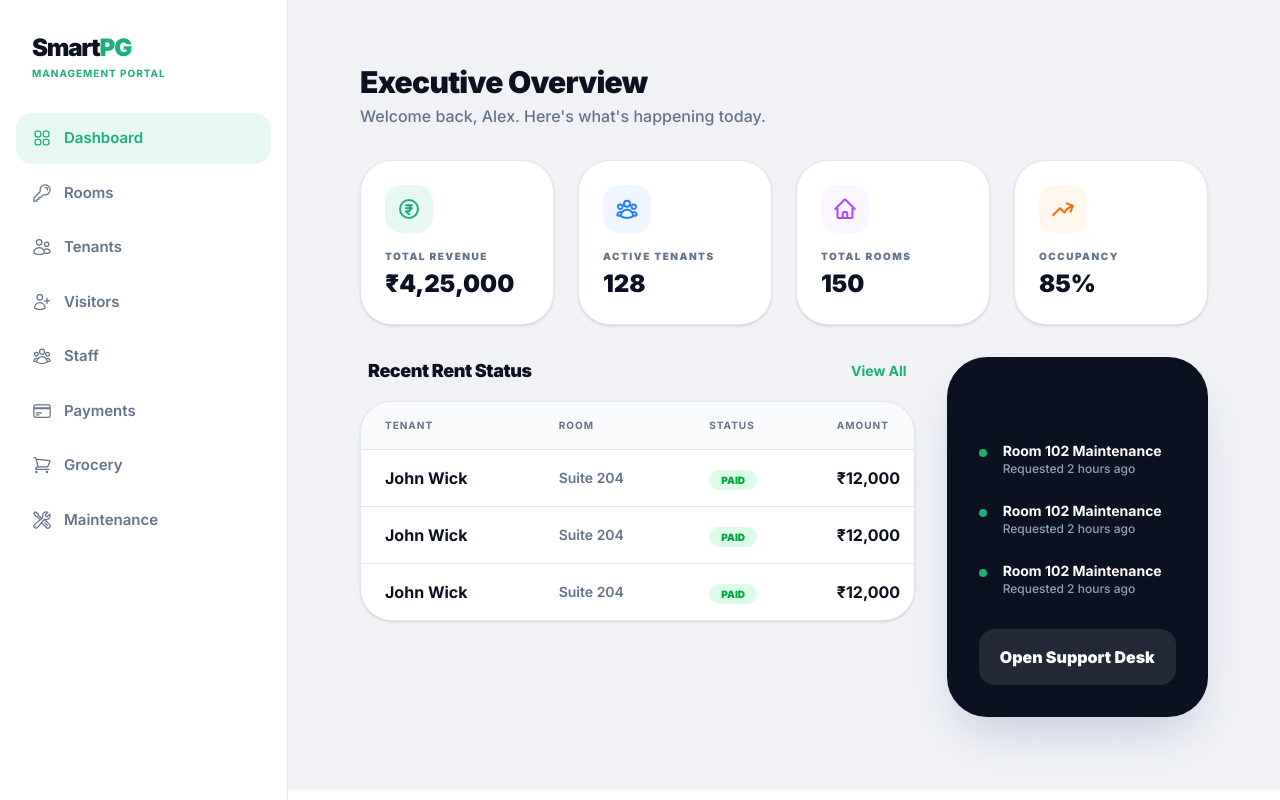
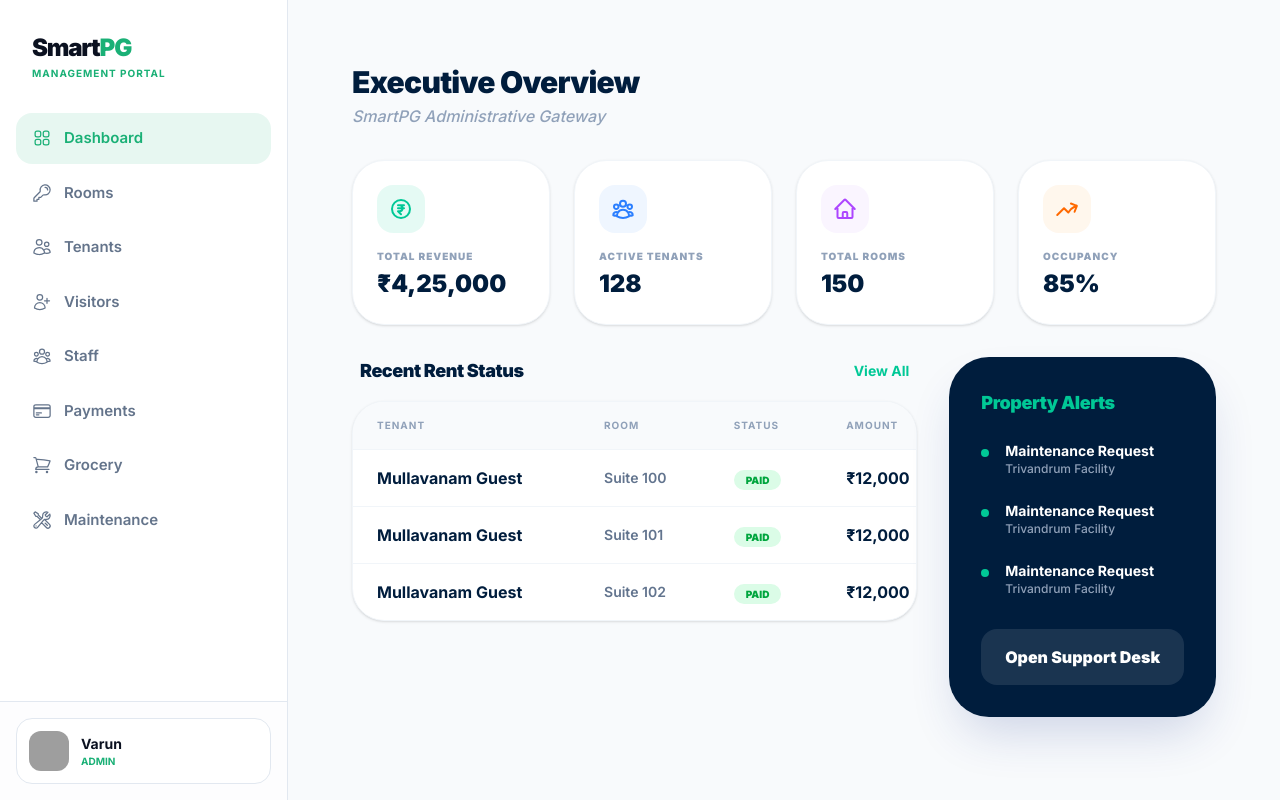
Before and after one commit to varuncareergize/smart-pg-portal-, a React (Vite) app: page /dashboard in a window 1280 px wide. Shown: the top 800 px of the page. Built offline with nearby package versions, Linux system fonts and the light colour scheme; grey boxes are pictures that could not be loaded.

Commit message:
bug_fixed

```diff
--- a/src/components/Layout.jsx
+++ b/src/components/Layout.jsx
@@ -1,34 +1,15 @@
 import React from 'react';
 import { Outlet } from 'react-router-dom';
-import Sidebar from './Sidebar';
-import Footer from './Footer'; // Added Footer reference
+import Sidebar from './Sidebar'; // Your sidebar component
 
 export default function Layout() {
   return (
-    // 1. Added dark:bg-[#000814] for the global background
-    // 2. Added dark:text-slate-200 to set a default light text color for dark mode
-    <div className="flex min-h-screen bg-[#F0F2F5] dark:bg-[#000814] text-slate-900 dark:text-slate-200 transition-colors duration-300">
-
-      {/* Sidebar - Positioned fixed or sticky depending on your CSS */}
+    <div className="flex min-h-screen bg-slate-50">
       <Sidebar />
-
-      {/* Main Content Area */}
-      <div className="flex-1 flex flex-col min-h-screen overflow-hidden">
-        <main className="flex-1 overflow-y-auto bg-transparent p-4 lg:p-8">
-          {/*
-             The Outlet renders your pages like Visitors, Dashboard, etc.
-             Setting bg-transparent here ensures the dark:bg-[#000814] from
-             the parent div shows through.
-          */}
-          <Outlet />
-        </main>
-
-        {/*
-           Including the Footer here ensures it stays at the bottom of
-           the content area for every page.
-        */}
-        <Footer />
-      </div>
+      <main className="flex-1 p-8">
+        {/* THIS IS CRITICAL: Without Outlet, child pages won't show */}
+        <Outlet />
+      </main>
     </div>
   );
 }
--- a/src/pages/Dashboard.jsx
+++ b/src/pages/Dashboard.jsx
@@ -1,47 +1,44 @@
 import React from 'react';
-import { useNavigate } from 'react-router-dom'; // 1. Import useNavigate
+import { useNavigate } from 'react-router-dom';
 import {
   CurrencyRupeeIcon, UserGroupIcon, HomeIcon,
-  ArrowTrendingUpIcon, EllipsisHorizontalIcon
+  ArrowTrendingUpIcon
 } from '@heroicons/react/24/outline';
 
 const stats = [
-  // 2. Added 'path' property to each stat
-  { label: 'Total Revenue', val: '₹4,25,000', icon: CurrencyRupeeIcon, color: 'text-sg-green', bg: 'bg-sg-green/10', path: '/payments' },
+  { label: 'Total Revenue', val: '₹4,25,000', icon: CurrencyRupeeIcon, color: 'text-[#00C896]', bg: 'bg-[#00C896]/10', path: '/payments' },
   { label: 'Active Tenants', val: '128', icon: UserGroupIcon, color: 'text-blue-500', bg: 'bg-blue-50', path: '/tenants' },
   { label: 'Total Rooms', val: '150', icon: HomeIcon, color: 'text-purple-500', bg: 'bg-purple-50', path: '/rooms' },
   { label: 'Occupancy', val: '85%', icon: ArrowTrendingUpIcon, color: 'text-orange-500', bg: 'bg-orange-50', path: '/analytics' },
 ];
 
 export default function Dashboard() {
-  const navigate = useNavigate(); // 3. Initialize navigation
+  const navigate = useNavigate();
 
   return (
-    <div className="container-custom space-y-8">
+    <div className="max-w-7xl mx-auto px-4 sm:px-6 lg:px-8 space-y-8">
       {/* Header */}
       <div className="flex flex-col gap-1 pt-8">
-        <h2 className="text-3xl font-black text-sg-navy">Executive Overview</h2>
-        <p className="text-sg-text-muted font-medium">Welcome back, Alex. Here's what's happening today.</p>
+        <h2 className="text-3xl font-black text-[#001D3D]">Executive Overview</h2>
+        <p className="text-slate-400 font-medium italic">SmartPG Administrative Gateway</p>
       </div>
 
-      {/* Responsive Stats Grid */}
-      <div className="grid grid-cols-1 sm:grid-cols-2 lg:grid-cols-4 gap-4 lg:gap-6">
+      {/* Stats Grid */}
+      <div className="grid grid-cols-1 sm:grid-cols-2 lg:grid-cols-4 gap-6">
         {stats.map((stat, i) => (
-          /* 4. Added onClick and cursor-pointer */
           <div
             key={i}
             onClick={() => navigate(stat.path)}
-            className="bg-white p-6 rounded-[32px] border border-sg-border shadow-sm flex flex-col justify-between hover:shadow-xl hover:border-sg-green/30 transition-all cursor-pointer active:scale-95 group"
+            className="bg-white p-6 rounded-[32px] border border-slate-100 shadow-sm flex flex-col justify-between hover:shadow-xl hover:border-[#00C896]/30 transition-all cursor-pointer active:scale-95 group"
           >
             <div className={`w-12 h-12 ${stat.bg} ${stat.color} rounded-2xl flex items-center justify-center mb-4 transition-transform group-hover:scale-110`}>
               <stat.icon className="w-6 h-6 stroke-[2px]" />
             </div>
             <div>
-              <p className="text-[10px] font-black text-sg-text-muted uppercase tracking-[0.15em] mb-1">{stat.label}</p>
+              <p className="text-[10px] font-black text-slate-400 uppercase tracking-widest mb-1">{stat.label}</p>
               <div className="flex items-center justify-between">
-                <p className="text-2xl font-black text-sg-navy">{stat.val}</p>
-                {/* Optional: Subtle arrow that appears on hover */}
-                <span className="text-sg-green opacity-0 group-hover:opacity-100 transition-opacity text-xs font-bold">Details →</span>
+                <p className="text-2xl font-black text-[#001D3D]">{stat.val}</p>
+                <span className="text-[#00C896] opacity-0 group-hover:opacity-100 transition-opacity text-xs font-bold">Details →</span>
               </div>
             </div>
           </div>
@@ -53,34 +50,34 @@
         {/* Table Section */}
         <div className="xl:col-span-2 space-y-4">
           <div className="flex items-center justify-between px-2">
-            <h3 className="font-black text-sg-navy text-lg">Recent Rent Status</h3>
+            <h3 className="font-black text-[#001D3D] text-lg">Recent Rent Status</h3>
             <button
               onClick={() => navigate('/rent-history')}
-              className="text-sg-green font-bold text-sm hover:underline"
+              className="text-[#00C896] font-bold text-sm hover:underline"
             >
               View All
             </button>
           </div>
-          <div className="bg-white rounded-[32px] border border-sg-border overflow-hidden shadow-sm">
+          <div className="bg-white rounded-[32px] border border-slate-100 overflow-hidden shadow-sm">
             <div className="overflow-x-auto">
               <table className="w-full min-w-[600px] text-left">
-                <thead className="bg-slate-50 border-b border-sg-border">
-                  <tr className="text-[10px] font-black text-sg-text-muted uppercase tracking-widest">
+                <thead className="bg-slate-50 border-b border-slate-100">
+                  <tr className="text-[10px] font-black text-slate-400 uppercase tracking-widest">
                     <th className="px-6 py-4">Tenant</th>
                     <th className="px-6 py-4">Room</th>
                     <th className="px-6 py-4">Status</th>
                     <th className="px-6 py-4">Amount</th>
                   </tr>
                 </thead>
-                <tbody className="divide-y divide-sg-border">
+                <tbody className="divide-y divide-slate-100">
                   {[1, 2, 3].map((_, i) => (
                     <tr key={i} className="hover:bg-slate-50 transition-colors">
-                      <td className="px-6 py-4 font-bold text-sg-navy">John Wick</td>
-                      <td className="px-6 py-4 text-sm font-semibold text-sg-text-muted">Suite 204</td>
+                      <td className="px-6 py-4 font-bold text-[#001D3D]">Mullavanam Guest</td>
+                      <td className="px-6 py-4 text-sm font-semibold text-slate-500">Suite {100 + i}</td>
                       <td className="px-6 py-4">
                         <span className="bg-green-100 text-green-600 px-3 py-1 rounded-full text-[10px] font-black">PAID</span>
                       </td>
-                      <td className="px-6 py-4 font-bold text-sg-navy">₹12,000</td>
+                      <td className="px-6 py-4 font-bold text-[#001D3D]">₹12,000</td>
                     </tr>
                   ))}
                 </tbody>
@@ -89,23 +86,23 @@
           </div>
         </div>
 
-        {/* Sidebar Activity Widget */}
-        <div className="bg-sg-navy rounded-[40px] p-8 text-white shadow-2xl shadow-blue-900/20">
-          <h3 className="font-black text-lg mb-6">Property Alerts</h3>
+        {/* Sidebar Alerts */}
+        <div className="bg-[#001D3D] rounded-[40px] p-8 text-white shadow-2xl shadow-blue-900/20">
+          <h3 className="font-black text-lg mb-6 text-[#00C896]">Property Alerts</h3>
           <div className="space-y-6">
             {[1, 2, 3].map((_, i) => (
               <div key={i} className="flex gap-4 items-start group cursor-pointer">
-                <div className="w-2 h-2 rounded-full bg-sg-green mt-2 shrink-0 group-hover:animate-ping" />
+                <div className="w-2 h-2 rounded-full bg-[#00C896] mt-2 shrink-0 group-hover:animate-ping" />
                 <div>
-                  <p className="text-sm font-bold group-hover:text-sg-green transition-colors">Room 102 Maintenance</p>
-                  <p className="text-xs text-slate-400 font-medium">Requested 2 hours ago</p>
+                  <p className="text-sm font-bold group-hover:text-[#00C896] transition-colors">Maintenance Request</p>
+                  <p className="text-xs text-slate-400 font-medium">Trivandrum Facility</p>
                 </div>
               </div>
             ))}
           </div>
           <button
             onClick={() => navigate('/support')}
-            className="w-full mt-8 bg-white/10 hover:bg-white text-white hover:text-sg-navy py-4 rounded-2xl font-black transition-all active:scale-95"
+            className="w-full mt-8 bg-white/10 hover:bg-[#00C896] text-white py-4 rounded-2xl font-black transition-all active:scale-95"
           >
             Open Support Desk
           </button>
--- a/src/pages/Login.jsx
+++ b/src/pages/Login.jsx
@@ -6,58 +6,101 @@
   Lock,
   User,
   ArrowRight,
-  ShieldCheck
+  ShieldCheck,
+  ShieldAlert,
+  Loader2
 } from 'lucide-react';
 
 export default function Login() {
   const [showPassword, setShowPassword] = useState(false);
   const [formData, setFormData] = useState({ username: '', password: '' });
+  const [loading, setLoading] = useState(false);
+  const [error, setError] = useState(null);
   const navigate = useNavigate();
 
-  /**
-   * For the time being, this function bypasses actual server validation
-   * and redirects the user directly to the Dashboard.
-   */
-  const handleLogin = (e) => {
-    e.preventDefault(); // Critical: Prevents page refresh
+  const handleLogin = async (e) => {
+    e.preventDefault();
+    setLoading(true);
+    setError(null);
 
-    // Log for debugging (optional)
-    console.log("Redirecting to Dashboard...");
+    try {
+      const response = await fetch('http://127.0.0.1:8000/accounts/login/', {
+        method: 'POST',
+        headers: { 'Content-Type': 'application/json' },
+        body: JSON.stringify(formData),
+      });
 
-    // Redirects to the root path (Dashboard)
-    navigate('/dashboard');
+      const data = await response.json();
+
+      if (response.ok) {
+        // Success Logic
+        console.log("Authenticated successfully");
+        navigate('/dashboard');
+      } else {
+        // Professional Error Mapping
+        if (response.status === 401) {
+          setError({
+            title: "Authentication Failed",
+            message: "The username or password you entered is incorrect."
+          });
+        } else if (response.status === 403) {
+          setError({
+            title: "Access Restricted",
+            message: "Your account is not authorized to access this portal."
+          });
+        } else {
+          setError({
+            title: "Server Error",
+            message: "Something went wrong on our end. Please try again later."
+          });
+        }
+      }
+    } catch (err) {
+      setError({
+        title: "Connection Error",
+        message: "Unable to connect to the SmartPG server. Verify your internet."
+      });
+    } finally {
+      setLoading(false);
+    }
   };
 
   return (
     <div className="min-h-screen flex items-center justify-center bg-slate-50 px-4 relative overflow-hidden">
 
-      {/* BRAND BACKGROUND: Deep Navy top half (#001D3D) */}
+      {/* Brand Background Wall */}
       <div className="absolute top-0 left-0 w-full h-1/2 bg-[#001D3D] z-0" />
 
       <div className="relative z-10 w-full max-w-md">
 
-        {/* BRAND LOGO AREA */}
+        {/* Portal Header */}
         <div className="text-center mb-8">
           <h1 className="text-3xl font-black text-white tracking-tighter mb-2">SmartPG</h1>
-          <p className="text-slate-400 text-sm font-bold uppercase tracking-widest">Portal Access</p>
+          <p className="text-slate-400 text-[10px] font-black uppercase tracking-[0.2em]">Mullavanam Group Portal</p>
         </div>
 
-        {/* LOGIN CARD */}
+        {/* Login Card */}
         <div className="bg-white rounded-[40px] shadow-2xl shadow-blue-900/20 p-10 border border-slate-100">
 
-          {/* CARD HEADER */}
           <div className="mb-10 text-center">
-            {/* Signature Green (#00C896) Icon Box */}
-            <div className="w-16 h-16 bg-[#00C896]/10 text-[#00C896] rounded-2xl flex items-center justify-center mx-auto mb-4">
-              <ShieldCheck size={32} strokeWidth={2.5} />
+            <div className={`w-16 h-16 rounded-2xl flex items-center justify-center mx-auto mb-4 transition-colors duration-500 ${error ? 'bg-red-50 text-red-500' : 'bg-[#00C896]/10 text-[#00C896]'}`}>
+              {error ? <ShieldAlert size={32} strokeWidth={2.5} /> : <ShieldCheck size={32} strokeWidth={2.5} />}
             </div>
-            <h2 className="text-2xl font-black text-[#001D3D]">Welcome Back</h2>
-            <p className="text-slate-400 text-sm font-bold mt-1">Please enter your credentials</p>
+            <h2 className="text-2xl font-black text-[#001D3D]">Secure Access</h2>
+            <p className="text-slate-400 text-sm font-bold mt-1">Provide your administrative credentials</p>
           </div>
+
+          {/* Error Alert UI */}
+          {error && (
+            <div className="mb-6 p-4 bg-red-50 border border-red-100 rounded-2xl animate-bounce-short">
+               <h4 className="text-[10px] font-black text-red-600 uppercase tracking-widest">{error.title}</h4>
+               <p className="text-xs font-bold text-red-500/80 mt-0.5">{error.message}</p>
+            </div>
+          )}
 
           <form onSubmit={handleLogin} className="space-y-6">
 
-            {/* USERNAME INPUT */}
+            {/* Username Field */}
             <div className="space-y-2">
               <label className="text-[10px] font-black text-[#001D3D] uppercase tracking-widest ml-1">Username</label>
               <div className="relative group">
@@ -67,20 +110,19 @@
                 <input
                   type="text"
                   required
-                  autoComplete="username"
-                  className="block w-full pl-12 pr-4 py-4 bg-slate-50 border border-slate-100 rounded-2xl text-sm font-bold text-[#001D3D] outline-none focus:ring-4 focus:ring-[#00C896]/10 focus:border-[#00C896] transition-all"
-                  placeholder="admin_user"
+                  className={`block w-full pl-12 pr-4 py-4 bg-slate-50 border rounded-2xl text-sm font-bold text-[#001D3D] outline-none transition-all ${error ? 'border-red-200 focus:ring-red-500/10' : 'border-slate-100 focus:ring-[#00C896]/10 focus:border-[#00C896]'}`}
+                  placeholder="Enter username"
                   value={formData.username}
                   onChange={(e) => setFormData({ ...formData, username: e.target.value })}
                 />
               </div>
             </div>
 
-            {/* PASSWORD INPUT */}
+            {/* Password Field */}
             <div className="space-y-2">
               <div className="flex justify-between items-center ml-1">
                 <label className="text-[10px] font-black text-[#001D3D] uppercase tracking-widest">Password</label>
-                <a href="#" className="text-[10px] font-black text-[#00C896] uppercase tracking-widest hover:underline">Forgot?</a>
+                <button type="button" className="text-[10px] font-black text-[#00C896] uppercase tracking-widest hover:underline">Reset</button>
               </div>
               <div className="relative group">
                 <div className="absolute inset-y-0 left-0 pl-4 flex items-center pointer-events-none text-slate-300 group-focus-within:text-[#00C896] transition-colors">
@@ -89,8 +131,7 @@
                 <input
                   type={showPassword ? "text" : "password"}
                   required
-                  autoComplete="current-password"
-                  className="block w-full pl-12 pr-12 py-4 bg-slate-50 border border-slate-100 rounded-2xl text-sm font-bold text-[#001D3D] outline-none focus:ring-4 focus:ring-[#00C896]/10 focus:border-[#00C896] transition-all"
+                  className={`block w-full pl-12 pr-12 py-4 bg-slate-50 border rounded-2xl text-sm font-bold text-[#001D3D] outline-none transition-all ${error ? 'border-red-200 focus:ring-red-500/10' : 'border-slate-100 focus:ring-[#00C896]/10 focus:border-[#00C896]'}`}
                   placeholder="••••••••"
                   value={formData.password}
                   onChange={(e) => setFormData({ ...formData, password: e.target.value })}
@@ -105,19 +146,23 @@
               </div>
             </div>
 
-            {/* REDIRECT BUTTON: Signature SmartGP Green (#00C896) */}
+            {/* Action Button */}
             <button
               type="submit"
-              className="w-full bg-[#00C896] text-white py-4 rounded-2xl font-black flex items-center justify-center gap-2 hover:bg-[#00b085] shadow-xl shadow-[#00C896]/20 transition-all active:scale-[0.98] mt-4"
+              disabled={loading}
+              className="w-full bg-[#001D3D] text-white py-4 rounded-2xl font-black flex items-center justify-center gap-2 hover:bg-[#00C896] shadow-xl shadow-[#001D3D]/20 transition-all active:scale-[0.98] mt-4 disabled:opacity-50 disabled:cursor-not-allowed"
             >
-              Sign In <ArrowRight size={20} strokeWidth={3} />
+              {loading ? (
+                <Loader2 className="animate-spin" size={20} />
+              ) : (
+                <>Authorize Session <ArrowRight size={20} strokeWidth={3} /></>
+              )}
             </button>
           </form>
 
-          {/* FOOTER LINK */}
           <div className="mt-10 text-center">
-            <p className="text-xs font-bold text-slate-400">
-              Need portal access? <span className="text-[#00C896] cursor-pointer hover:underline font-black">Contact Admin</span>
+            <p className="text-[10px] font-black text-slate-300 uppercase tracking-widest">
+              Authorized Personnel Only
             </p>
           </div>
 
--- a/src/pages/Services.jsx
+++ b/src/pages/Services.jsx
@@ -107,7 +107,7 @@
       {/* Bottom CTA Card */}
       <section className="py-24 text-center px-4">
         <div className="max-w-5xl mx-auto bg-slate-50 rounded-[48px] p-16 border border-slate-100 shadow-sm">
-          <h3 className="text-3xl font-black text-[#001D3D] mb-4">Ready to experience SmartGP?</h3>
+          <h3 className="text-3xl font-black text-[#001D3D] mb-4">Ready to experience SmartPG?</h3>
           <p className="text-slate-500 font-medium mb-10 max-w-lg mx-auto">Whether you're looking for a room or looking to list your property, we're here to help.</p>
           <div className="flex flex-col sm:flex-row justify-center gap-4">
             <button className="bg-[#00C896] text-white px-10 py-4 rounded-2xl font-black flex items-center justify-center gap-2 hover:scale-105 transition-all shadow-xl shadow-green-900/10 active:scale-95">
```
Also changed, not shown: src/components/Navbar.jsx (+15 -17 lines).
